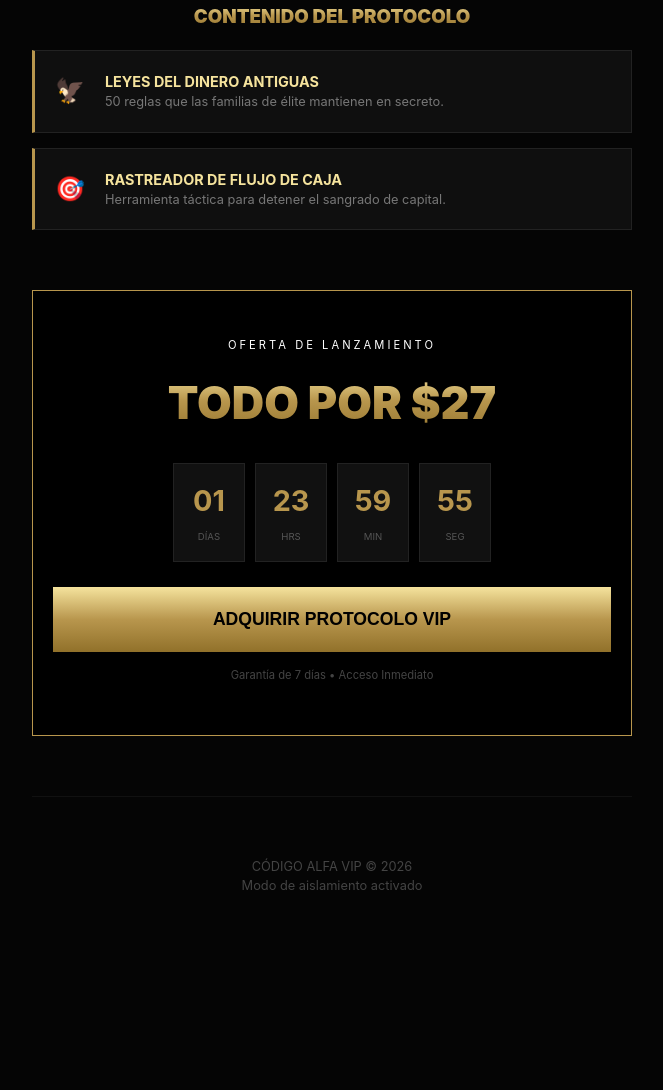
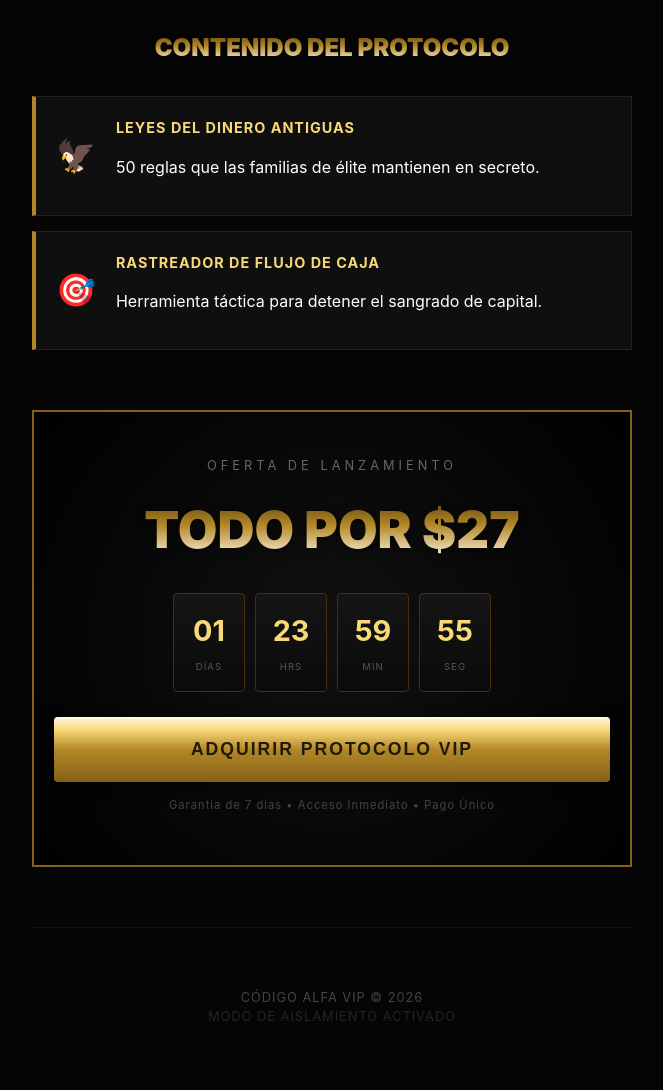
Before and after one commit to sierra4817/prueba, a plain HTML site: page index.html in a window 1280 px wide. Shown: the part 996-2086 px from the top of the page, without its empty margins (308-971 px from the left). Before the commit the page ends 1971 px from the top, so only its background shows below. Drawn offline with Linux system fonts and the light colour scheme.

Commit message:
Update index.html

```diff
--- a/index.html
+++ b/index.html
@@ -1,5 +1,3 @@
-
-
 <!DOCTYPE html>
 <html lang="es">
 <head>
@@ -8,9 +6,12 @@
     <title>CÓDIGO ALFA VIP | El Manifiesto del 1%</title>
     <style>
         :root {
-            --gold-light: #f5e39d;
-            --gold-mid: #b8964d;
-            --gold-dark: #91712a;
+            /* PALETA ORO REALISTA (Metal Pulido) */
+            --gold-shine: #fff9e6;  /* Brillo máximo */
+            --gold-light: #f9d976;  /* Oro claro */
+            --gold-mid: #b38728;    /* Oro base */
+            --gold-dark: #846115;   /* Sombra metálica */
+            --gold-shadow: #453105; /* Profundidad */
             --bg-black: #050505;
             --card-bg: #0f0f0f;
         }
@@ -24,12 +25,23 @@
             text-align: center;
         }
 
+        /* TEXTO ORO LÍQUIDO */
         .gold-text {
-            background: linear-gradient(to bottom, var(--gold-light) 0%, var(--gold-mid) 45%, var(--gold-dark) 100%);
+            background: linear-gradient(
+                to bottom,
+                var(--gold-shadow) 0%,
+                var(--gold-mid) 22%,
+                var(--gold-shine) 45%,
+                var(--gold-mid) 50%,
+                var(--gold-dark) 75%,
+                var(--gold-shadow) 100%
+            );
+            background-size: 100% 200%;
             -webkit-background-clip: text;
             -webkit-text-fill-color: transparent;
             font-weight: 900;
             text-transform: uppercase;
+            filter: drop-shadow(0 2px 4px rgba(0,0,0,0.5));
         }
 
         .container {
@@ -38,30 +50,33 @@
             padding: 20px;
         }
 
-        header { padding: 30px 0; border-bottom: 1px solid rgba(184, 150, 77, 0.1); }
-        header p { letter-spacing: 2px; font-size: 0.8rem; color: #888; }
+        header { padding: 30px 0; border-bottom: 1px solid rgba(179, 135, 40, 0.2); }
+        header p { letter-spacing: 3px; font-size: 0.8rem; color: #888; font-weight: 300; }
 
-        /* MOCKUP */
-        .hero-mockup { margin: 40px 0; }
+        /* MOCKUP CON BRILLO DORADO */
+        .hero-mockup { margin: 40px 0; position: relative; }
         .hero-mockup img {
             width: 100%;
             max-width: 450px;
-            filter: drop-shadow(0 20px 40px rgba(184, 150, 77, 0.2));
+            filter: drop-shadow(0 0 30px rgba(179, 135, 40, 0.3));
             border-radius: 8px;
         }
 
         /* FORMULARIO */
         .capture-box {
-            border: 1px solid rgba(184, 150, 77, 0.3);
+            border: 1px solid rgba(179, 135, 40, 0.3);
             padding: 30px;
             margin: 40px 0;
-            background: #000;
+            background: linear-gradient(145deg, #0a0a0a, #000);
+            box-shadow: 0 10px 30px rgba(0,0,0,0.8);
         }
         input {
-            width: 100%; padding: 15px; margin-bottom: 15px;
-            background: #151515; border: 1px solid #333;
+            width: 100%; padding: 18px; margin-bottom: 15px;
+            background: #111; border: 1px solid #333;
             color: white; box-sizing: border-box;
+            border-radius: 4px;
         }
+        input:focus { border-color: var(--gold-mid); outline: none; }
 
         /* PRODUCTOS */
         .product-card {
@@ -69,38 +84,69 @@
             border: 1px solid #222;
             padding: 20px; margin-bottom: 15px;
             display: flex; align-items: center; gap: 20px;
-            border-left: 3px solid var(--gold-mid);
+            border-left: 4px solid var(--gold-mid);
             text-align: left;
         }
-        .product-meta h4 { margin: 0; color: var(--gold-light); text-transform: uppercase; font-size: 0.9rem; }
-        .product-meta p { margin: 0; font-size: 0.8rem; color: #777; }
+        .product-meta h4 { margin: 0; color: var(--gold-light); text-transform: uppercase; font-size: 0.9rem; letter-spacing: 1px; }
+
+        /* BOTÓN ORO METALIZADO 3D */
+        .btn-alfa {
+            width: 100%;
+            padding: 22px;
+            background: linear-gradient(
+                180deg,
+                var(--gold-shine) 0%,
+                var(--gold-light) 20%,
+                var(--gold-mid) 50%,
+                var(--gold-dark) 100%
+            );
+            border: none;
+            color: #221a05; /* Marrón oscuro para mejor contraste */
+            font-weight: 900;
+            text-transform: uppercase;
+            cursor: pointer;
+            font-size: 1.1rem;
+            letter-spacing: 2px;
+            border-radius: 4px;
+            box-shadow:
+                0 4px 15px rgba(0,0,0,0.5),
+                inset 0 1px 0 rgba(255,255,255,0.5); /* Reflejo superior */
+            transition: all 0.3s ease;
+            position: relative;
+            overflow: hidden;
+        }
+
+        .btn-alfa:hover {
+            filter: brightness(1.1);
+            transform: translateY(-2px);
+            box-shadow: 0 6px 20px rgba(179, 135, 40, 0.4);
+        }
 
         /* OFERTA FINAL Y CONTADOR */
         .offer-final {
-            border: 1px solid var(--gold-mid);
+            border: 2px solid var(--gold-dark);
             padding: 40px 20px; margin: 60px 0;
-            background: #000;
+            background: radial-gradient(circle at center, #111 0%, #000 100%);
         }
         .countdown-wrap { display: flex; justify-content: center; gap: 10px; margin: 25px 0; }
-        .time-unit { background: #111; border: 1px solid #222; width: 70px; padding: 15px 0; }
-        .time-unit span { display: block; font-size: 1.8rem; font-weight: bold; color: var(--gold-mid); }
-        .time-unit label { font-size: 0.6rem; color: #555; text-transform: uppercase; }
+        .time-unit {
+            background: linear-gradient(180deg, #151515, #0a0a0a);
+            border: 1px solid var(--gold-shadow);
+            width: 70px;
+            padding: 15px 0;
+            border-radius: 4px;
+        }
+        .time-unit span { display: block; font-size: 1.8rem; font-weight: bold; color: var(--gold-light); }
+        .time-unit label { font-size: 0.6rem; color: #555; text-transform: uppercase; letter-spacing: 1px; }
 
-        .btn-alfa {
-            width: 100%; padding: 22px;
-            background: linear-gradient(180deg, var(--gold-light), var(--gold-mid), var(--gold-dark));
-            border: none; color: #000; font-weight: 900;
-            text-transform: uppercase; cursor: pointer; font-size: 1.1rem;
-        }
-
-        footer { padding: 60px 0; font-size: 0.8rem; color: #444; border-top: 1px solid #111; }
+        footer { padding: 60px 0; font-size: 0.8rem; color: #444; border-top: 1px solid #111; letter-spacing: 1px; }
     </style>
 </head>
 <body>
 
 <div class="container">
     <header>
-        <h1 class="gold-text">CÓDIGO ALFA VIP</h1>
+        <h1 class="gold-text" style="font-size: 3.5rem; margin: 0;">CÓDIGO ALFA VIP</h1>
         <p>EL MANIFIESTO DEL 1%: NO COMPITAS, LIDERA</p>
     </header>
 
@@ -109,23 +155,23 @@
     </div>
 
     <div class="capture-box">
-        <h2 style="font-weight: 400; color: #ccc; font-size: 1.2rem;">DESCARGA EL MANIFIESTO GRATIS</h2>
+        <h2 style="font-weight: 400; color: #eee; font-size: 1.2rem; margin-bottom: 25px; letter-spacing: 1px;">DESCARGA EL MANIFIESTO GRATIS</h2>
         <input type="text" placeholder="Tu Nombre">
         <input type="email" placeholder="Tu Email">
         <button class="btn-alfa">ACCEDER GRATIS AHORA</button>
     </div>
 
     <div style="margin: 60px 0;">
-        <h3 class="gold-text">Contenido del Protocolo</h3>
+        <h3 class="gold-text" style="font-size: 1.5rem; margin-bottom: 30px;">Contenido del Protocolo</h3>
         <div class="product-card">
-            <div style="font-size: 1.5rem;">🦅</div>
+            <div style="font-size: 2rem;">🦅</div>
             <div class="product-meta">
                 <h4>Leyes del Dinero Antiguas</h4>
                 <p>50 reglas que las familias de élite mantienen en secreto.</p>
             </div>
         </div>
         <div class="product-card">
-            <div style="font-size: 1.5rem;">🎯</div>
+            <div style="font-size: 2rem;">🎯</div>
             <div class="product-meta">
                 <h4>Rastreador de Flujo de Caja</h4>
                 <p>Herramienta táctica para detener el sangrado de capital.</p>
@@ -134,8 +180,8 @@
     </div>
 
     <div class="offer-final">
-        <span style="text-transform: uppercase; letter-spacing: 3px; font-size: 0.7rem;">Oferta de Lanzamiento</span>
-        <h2 class="gold-text" style="font-size: 2.8rem; margin: 15px 0;">TODO POR $27</h2>
+        <span style="text-transform: uppercase; letter-spacing: 4px; font-size: 0.8rem; color: #666;">Oferta de Lanzamiento</span>
+        <h2 class="gold-text" style="font-size: 3.2rem; margin: 15px 0;">TODO POR $27</h2>
 
         <div class="countdown-wrap">
             <div class="time-unit"><span id="days">00</span><label>Días</label></div>
@@ -145,17 +191,16 @@
         </div>
 
         <button class="btn-alfa">ADQUIRIR PROTOCOLO VIP</button>
-        <p style="font-size: 0.7rem; color: #444; margin-top: 15px;">Garantía de 7 días • Acceso Inmediato</p>
+        <p style="font-size: 0.7rem; color: #444; margin-top: 15px; letter-spacing: 1px;">Garantía de 7 días • Acceso Inmediato • Pago Único</p>
     </div>
 
     <footer>
         CÓDIGO ALFA VIP © 2026<br>
-        Modo de aislamiento activado
+        <span style="opacity: 0.5;">MODO DE AISLAMIENTO ACTIVADO</span>
     </footer>
 </div>
 
 <script>
-    // Configuración del contador (2 días desde ahora)
     const countDate = new Date().getTime() + (2 * 24 * 60 * 60 * 1000);
 
     function updateCountdown() {
```
